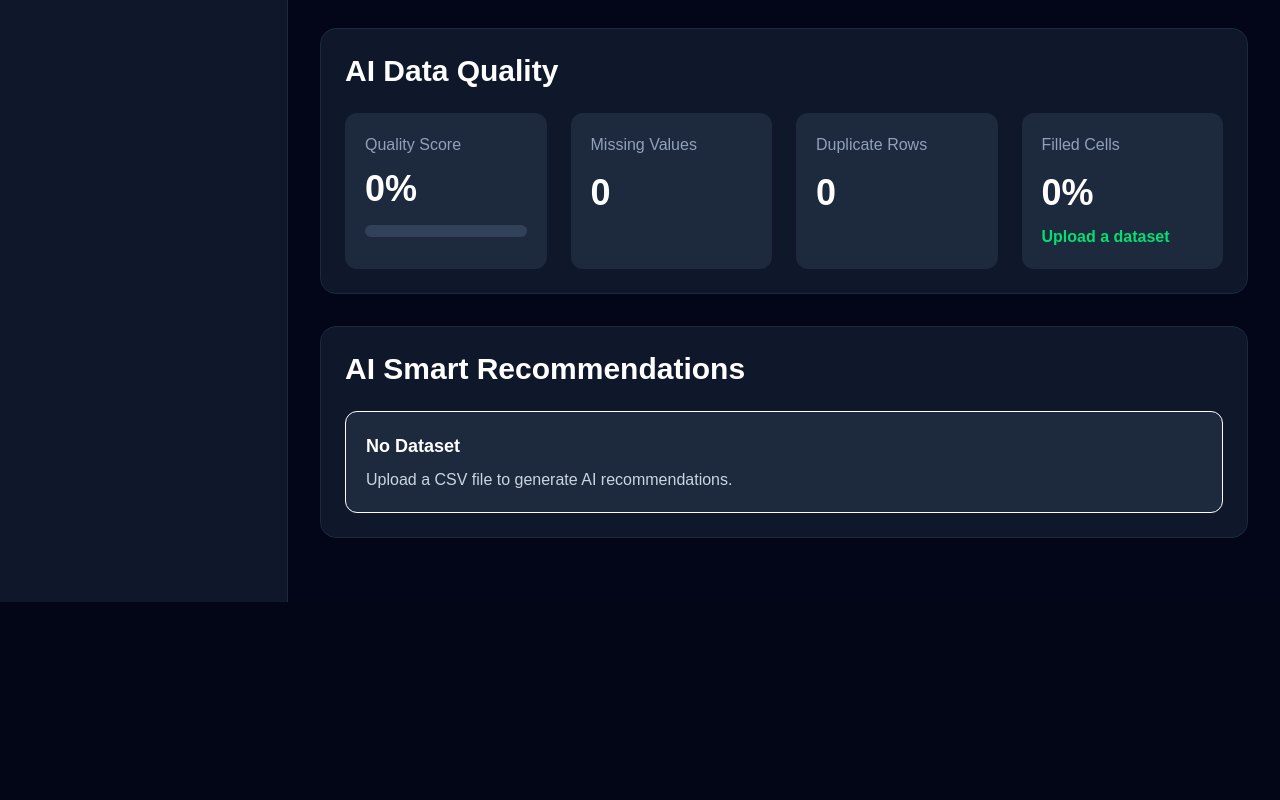
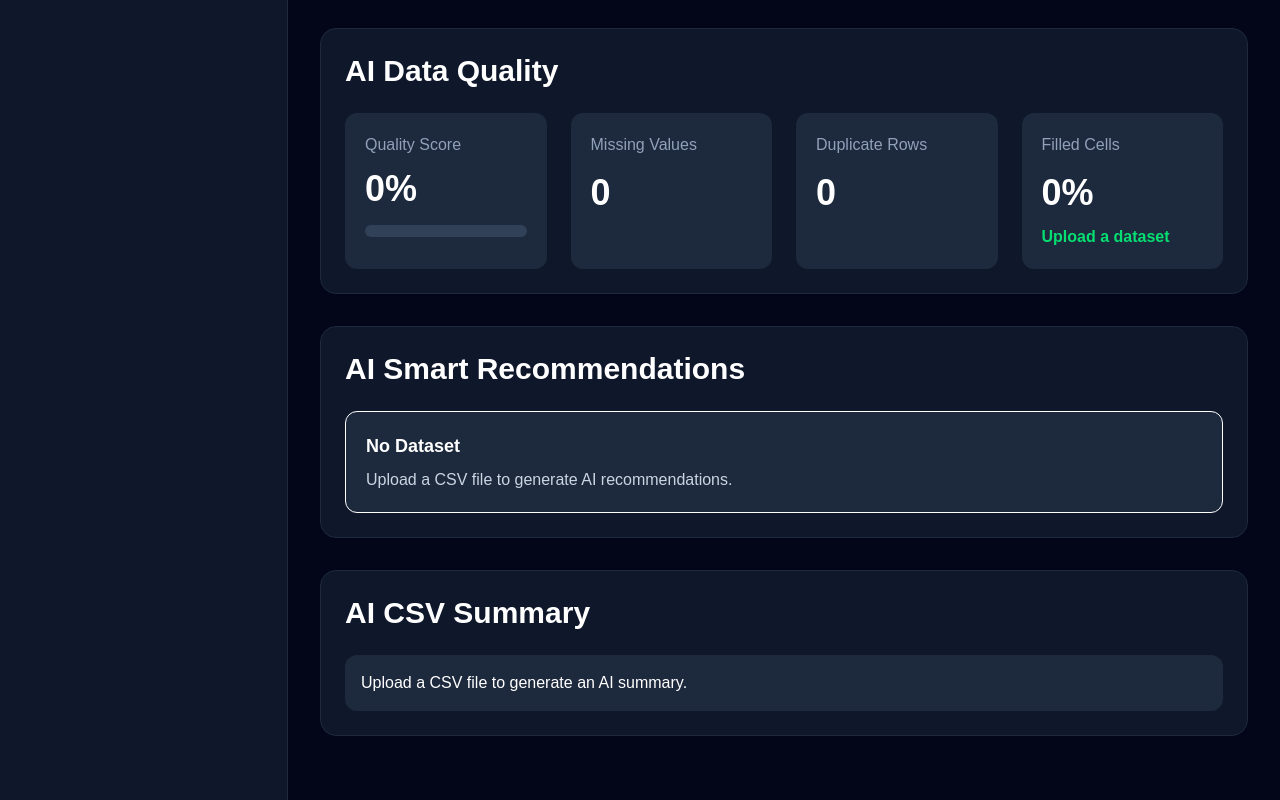
Before and after one commit to Pravin97s/LeadPilotAI, a Next.js app in the folder frontend/: page / in a window 1280 px wide. Shown: the part 1653-2453 px from the top of the page. Before the commit the page ends 2255 px from the top, so only its background shows below. Built offline with nearby package versions, Linux system fonts and the light colour scheme.

Commit message:
Add AI CSV Summary

```diff
--- a/frontend/src/app/page.tsx
+++ b/frontend/src/app/page.tsx
@@ -15,6 +15,7 @@ import AIInsights from "@/components/AIInsights";
 import AILeadScore from "@/components/AILeadScore";
 import AIDataQuality from "@/components/AIDataQuality";
 import AISmartRecommendations from "@/components/AISmartRecommendations";
+import AICSVSummary from "@/components/AICSVSummary";
 
 export default function Home() {
   return (
@@ -79,6 +80,10 @@ export default function Home() {
             <AISmartRecommendations />
           </section>
 
+          <section id="ai-csv-summary">
+            <AICSVSummary />
+          </section>
+
           <section id="export">
           </section>
 
--- /dev/null
+++ b/frontend/src/components/AICSVSummary.tsx
@@ -0,0 +1,113 @@
+"use client";
+
+import { useMemo } from "react";
+import useDashboard from "@/hooks/useDashboard";
+
+export default function AICSVSummary() {
+  const { rows } = useDashboard();
+
+  const summary = useMemo(() => {
+    if (!rows.length) {
+      return [
+        "Upload a CSV file to generate an AI summary."
+      ];
+    }
+
+    const columns = Object.keys(rows[0]);
+
+    const revenueColumn = columns.find(c =>
+      c.toLowerCase().includes("revenue") ||
+      c.toLowerCase().includes("amount") ||
+      c.toLowerCase().includes("price")
+    );
+
+    const statusColumn = columns.find(c =>
+      c.toLowerCase().includes("status")
+    );
+
+    const sourceColumn = columns.find(c =>
+      c.toLowerCase().includes("source")
+    );
+
+    const totalRows = rows.length;
+
+    let totalRevenue = 0;
+
+    if (revenueColumn) {
+      rows.forEach(row => {
+        const value = Number(
+          String(row[revenueColumn]).replace(/[^\d.-]/g, "")
+        );
+
+        if (!isNaN(value)) totalRevenue += value;
+      });
+    }
+
+    let topSource = "Unknown";
+
+    if (sourceColumn) {
+      const counts: Record<string, number> = {};
+
+      rows.forEach(row => {
+        const value = String(row[sourceColumn]);
+
+        counts[value] = (counts[value] || 0) + 1;
+      });
+
+      topSource =
+        Object.entries(counts)
+          .sort((a, b) => b[1] - a[1])[0]?.[0] || "Unknown";
+    }
+
+    let won = 0;
+
+    if (statusColumn) {
+      rows.forEach(row => {
+        if (
+          String(row[statusColumn]).toLowerCase() === "won"
+        ) {
+          won++;
+        }
+      });
+    }
+
+    return [
+      `The uploaded dataset contains ${totalRows} records.`,
+
+      `Detected ${columns.length} columns.`,
+
+      revenueColumn
+        ? `Total revenue is ₹${totalRevenue.toLocaleString()}.`
+        : "No revenue column detected.",
+
+      sourceColumn
+        ? `Most leads are coming from ${topSource}.`
+        : "Lead source could not be detected.",
+
+      statusColumn
+        ? `${won} leads are marked as Won.`
+        : "Lead status column not found.",
+
+      "Overall dataset looks clean and suitable for AI analytics."
+    ];
+  }, [rows]);
+
+  return (
+    <div className="rounded-2xl border border-slate-800 bg-slate-900 p-6">
+      <h2 className="text-3xl font-bold mb-6">
+        AI CSV Summary
+      </h2>
+
+      <div className="space-y-4">
+        {summary.map((item, index) => (
+          <div
+            key={index}
+            className="rounded-xl bg-slate-800 p-4"
+          >
+            {item}
+          </div>
+        ))}
+      </div>
+    </div>
+  );
+}
```
